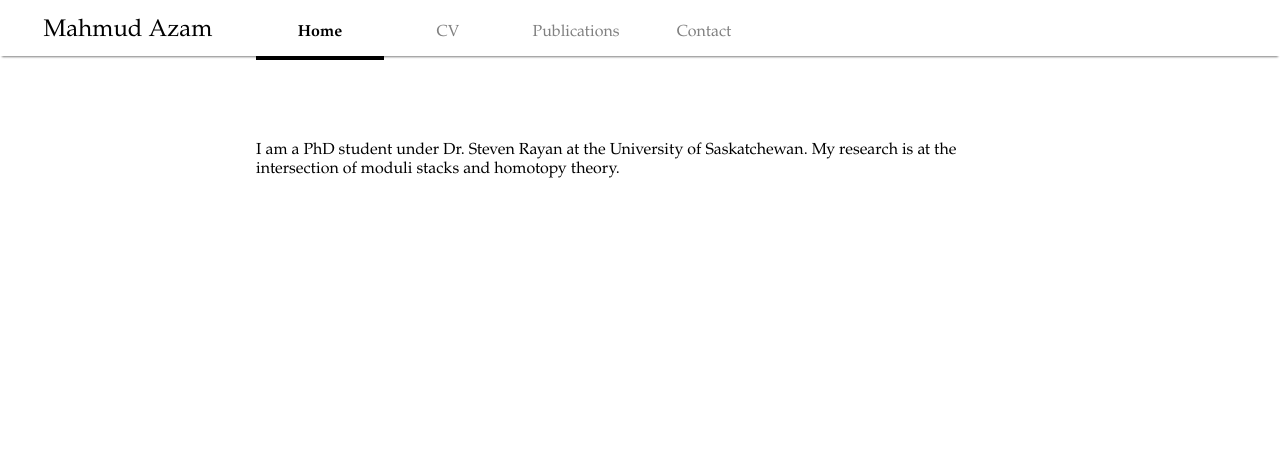
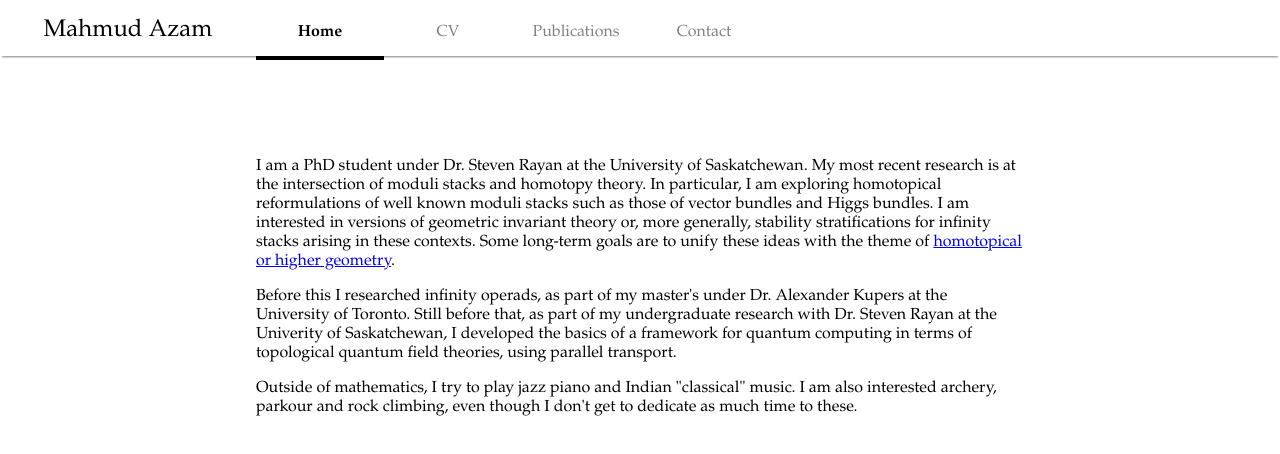
Before and after one commit to mahmudazam/mahmudazam.github.io, a React (Create React App) app: page / in a window 1280 px wide. Shown: the top 454 px of the page. Built offline with nearby package versions, Linux system fonts and the light colour scheme.

Commit message:
Include more information in Home

```diff
--- a/src/Home.tsx
+++ b/src/Home.tsx
@@ -4,9 +4,33 @@ import { PageDiv } from './App';
 function Home() {
   return (
   <PageDiv>
+  <p>
   I am a PhD student under Dr. Steven Rayan
   at the University of Saskatchewan.
-  My research is at the intersection of moduli stacks and homotopy theory.
+  My most recent research is at the intersection of moduli stacks and homotopy
+  theory. In particular, I am exploring homotopical reformulations of well known
+  moduli stacks such as those of vector bundles and Higgs bundles. I am
+  interested in versions of geometric invariant theory or, more generally,
+  stability stratifications for infinity stacks arising in these contexts. Some
+  long-term goals are to unify these ideas with the theme
+  of <a href="https://ncatlab.org/nlab/show/higher+geometry">
+    homotopical or higher geometry
+  </a>.
+  </p>
+
+  <p>
+  Before this I researched infinity operads, as part of my master's under
+  Dr. Alexander Kupers at the University of Toronto. Still before that, as part
+  of my undergraduate research with Dr. Steven Rayan at the Univerity of
+  Saskatchewan, I developed the basics of a framework for quantum computing in
+  terms of topological quantum field theories, using parallel transport.
+  </p>
+
+  <p>
+  Outside of mathematics, I try to play jazz piano and Indian "classical"
+  music. I am also interested archery, parkour and rock climbing, even though
+  I don't get to dedicate as much time to these.
+  </p>
   </PageDiv>
   );
 }
```
